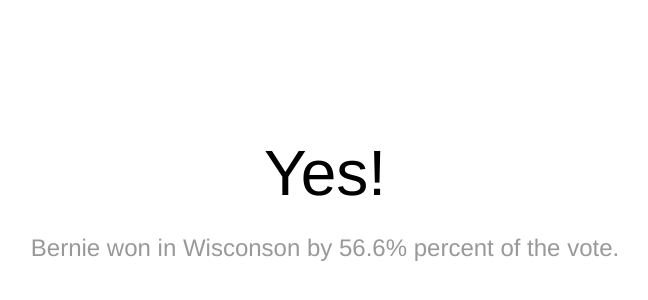
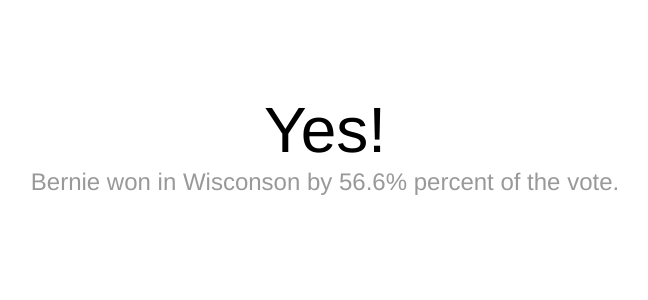
Before and after one commit to alhertz/didberniewin.com, a plain HTML site: page index.html in a window 1280 px wide. Shown: the part 254-554 px from the top of the page, without its empty margins (315-963 px from the left). Drawn offline with Linux system fonts and the light colour scheme.

Commit message:
Add reset CSS

```diff
--- a/index.html
+++ b/index.html
@@ -7,6 +7,61 @@
   <title>Did Bernie Sanders Win?</title>
   <meta name="description" content="The HTML5 Herald">
   <style>
+  /* http://meyerweb.com/eric/tools/css/reset/
+     v2.0 | 20110126
+     License: none (public domain)
+  */
+
+    html, body, div, span, applet, object, iframe,
+    h1, h2, h3, h4, h5, h6, p, blockquote, pre,
+    a, abbr, acronym, address, big, cite, code,
+    del, dfn, em, img, ins, kbd, q, s, samp,
+    small, strike, strong, sub, sup, tt, var,
+    b, u, i, center,
+    dl, dt, dd, ol, ul, li,
+    fieldset, form, label, legend,
+    table, caption, tbody, tfoot, thead, tr, th, td,
+    article, aside, canvas, details, embed,
+    figure, figcaption, footer, header, hgroup,
+    menu, nav, output, ruby, section, summary,
+    time, mark, audio, video {
+      margin: 0;
+      padding: 0;
+      border: 0;
+      font-size: 100%;
+      font: inherit;
+      vertical-align: baseline;
+    }
+
+    /* HTML5 display-role reset for older browsers */
+    article, aside, details, figcaption, figure,
+    footer, header, hgroup, menu, nav, section {
+      display: block;
+    }
+
+    body {
+      line-height: 1;
+    }
+
+    ol, ul {
+      list-style: none;
+    }
+
+    blockquote, q {
+      quotes: none;
+    }
+
+    blockquote:before, blockquote:after,
+    q:before, q:after {
+      content: '';
+      content: none;
+    }
+
+    table {
+      border-collapse: collapse;
+      border-spacing: 0;
+    }
+
     body,
     html {
       height: 100%;
```
